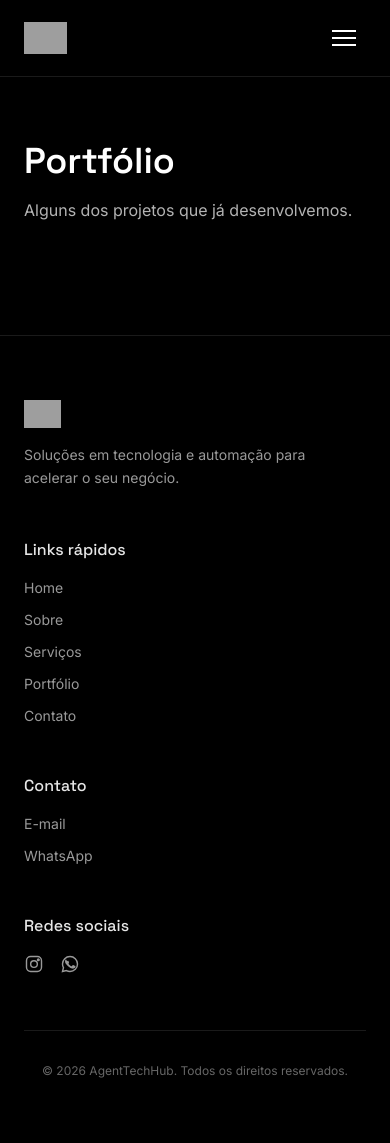
After one commit to agenttechhub027/agenttechhub-site, a Django app: template apps/portfolio/templates/portfolio/lista.html in a window 390 px wide. The commit adds this page. Run offline with Django 5.2, Linux system fonts and the light colour scheme; the template is opened without the code that fills it, so the values that code supplies are empty; some libraries are stand-ins or nearby versions; grey boxes are pictures that could not be loaded.

Commit message:
Cria pagina de listagem do portfolio e revela link no menu
Nova pagina em /portfolio/ com os cases publicados em lista de cards
(imagem de capa, nome, descricao curta e link 'Ver mais'), a partir de
uma lista hardcoded na view (PROJETOS_PUBLICADOS), sem filtro por
categoria por enquanto (so ha 1 case). O link 'Portfolio' e revelado
no menu (desktop e mobile) e no footer, apontando para essa nova
pagina.

Co-Authored-By: Claude Sonnet 5 <noreply@anthropic.com>

```diff
--- /dev/null
+++ b/apps/portfolio/templates/portfolio/lista.html
@@ -0,0 +1,33 @@
+{% extends 'base.html' %}
+{% load static %}
+
+{% block title %}Portfólio · AgentTechHub{% endblock %}
+{% block meta_description %}Conheça os projetos que já desenvolvemos: sites, sistemas e soluções sob medida entregues pela AgentTechHub.{% endblock %}
+
+{% block content %}
+<section class="px-6 py-16 lg:py-20">
+    <div class="mx-auto max-w-6xl">
+        <h1 class="font-display text-4xl font-semibold sm:text-5xl">Portfólio</h1>
+        <p class="mt-4 max-w-2xl text-base leading-relaxed text-foreground/70 sm:text-lg">
+            Alguns dos projetos que já desenvolvemos.
+        </p>
+
+        <div class="mt-12 grid grid-cols-1 gap-8 sm:grid-cols-2 lg:mt-16 lg:grid-cols-3">
+            {% for projeto in projetos %}
+            <a href="{% url projeto.url_detalhe %}" class="group flex flex-col overflow-hidden rounded-2xl border border-foreground/10 transition-colors duration-300 hover:border-foreground/25">
+                <img
+                    src="{% static projeto.imagem %}"
+                    alt="Capa do projeto {{ projeto.nome }}"
+                    class="aspect-video w-full object-cover"
+                >
+                <div class="flex flex-1 flex-col p-6">
+                    <h2 class="font-display text-lg font-medium text-foreground">{{ projeto.nome }}</h2>
+                    <p class="mt-2 flex-1 text-sm leading-relaxed text-foreground/60">{{ projeto.descricao_curta }}</p>
+                    <span class="mt-4 text-sm font-medium text-link transition-colors group-hover:text-accent">Ver mais &rarr;</span>
+                </div>
+            </a>
+            {% endfor %}
+        </div>
+    </div>
+</section>
+{% endblock %}
--- a/apps/portfolio/urls.py
+++ b/apps/portfolio/urls.py
@@ -3,6 +3,7 @@ from django.urls import path
 from . import views
 
 urlpatterns = [
+    path('', views.lista, name='portfolio_lista'),
     path('projeto-exemplo/', views.projeto_exemplo, name='portfolio_projeto_exemplo'),
     path('condogestao/', views.condogestao, name='portfolio_condogestao'),
 ]
--- a/templates/layout/_footer.html
+++ b/templates/layout/_footer.html
@@ -16,7 +16,7 @@
                     <a href="{% url 'home' %}" class="w-fit transition-colors hover:text-foreground">Home</a>
                     <a href="{% url 'sobre' %}" class="w-fit transition-colors hover:text-foreground">Sobre</a>
                     <a href="{% url 'servicos' %}" class="w-fit transition-colors hover:text-foreground">Serviços</a>
-                    <!-- Portfólio oculto até ter case real -->
+                    <a href="{% url 'portfolio_lista' %}" class="w-fit transition-colors hover:text-foreground">Portfólio</a>
                     <a href="{% url 'contato' %}" class="w-fit transition-colors hover:text-foreground">Contato</a>
                 </nav>
             </div>
--- a/templates/layout/_header.html
+++ b/templates/layout/_header.html
@@ -14,7 +14,7 @@
             <a href="{% url 'home' %}" class="transition-colors hover:text-foreground">Home</a>
             <a href="{% url 'sobre' %}" class="transition-colors hover:text-foreground">Sobre</a>
             <a href="{% url 'servicos' %}" class="transition-colors hover:text-foreground">Serviços</a>
-            <!-- Portfólio oculto até ter case real -->
+            <a href="{% url 'portfolio_lista' %}" class="transition-colors hover:text-foreground">Portfólio</a>
             <a href="{% url 'contato' %}" class="transition-colors hover:text-foreground">Contato</a>
         </nav>
 
@@ -65,7 +65,7 @@
             <a href="{% url 'home' %}" class="rounded-lg px-3 py-2.5 transition-colors hover:bg-foreground/5 hover:text-foreground">Home</a>
             <a href="{% url 'sobre' %}" class="rounded-lg px-3 py-2.5 transition-colors hover:bg-foreground/5 hover:text-foreground">Sobre</a>
             <a href="{% url 'servicos' %}" class="rounded-lg px-3 py-2.5 transition-colors hover:bg-foreground/5 hover:text-foreground">Serviços</a>
-            <!-- Portfólio oculto até ter case real -->
+            <a href="{% url 'portfolio_lista' %}" class="rounded-lg px-3 py-2.5 transition-colors hover:bg-foreground/5 hover:text-foreground">Portfólio</a>
             <a href="{% url 'contato' %}" class="rounded-lg px-3 py-2.5 transition-colors hover:bg-foreground/5 hover:text-foreground">Contato</a>
             <a
                 href="{% url 'contato' %}"
```
Also changed, not shown: apps/portfolio/views.py (+16 -0 lines), theme/static/css/dist/styles.css.
